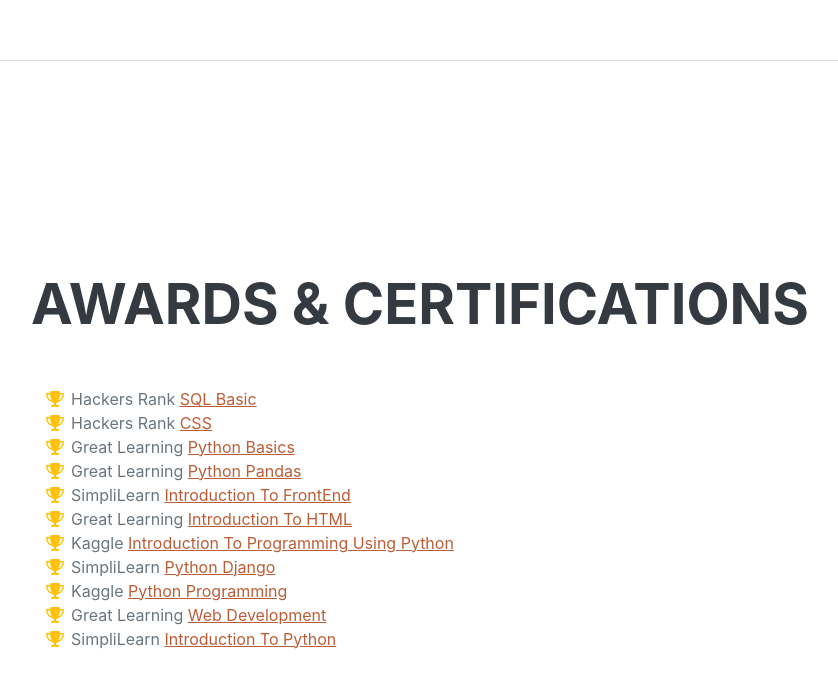
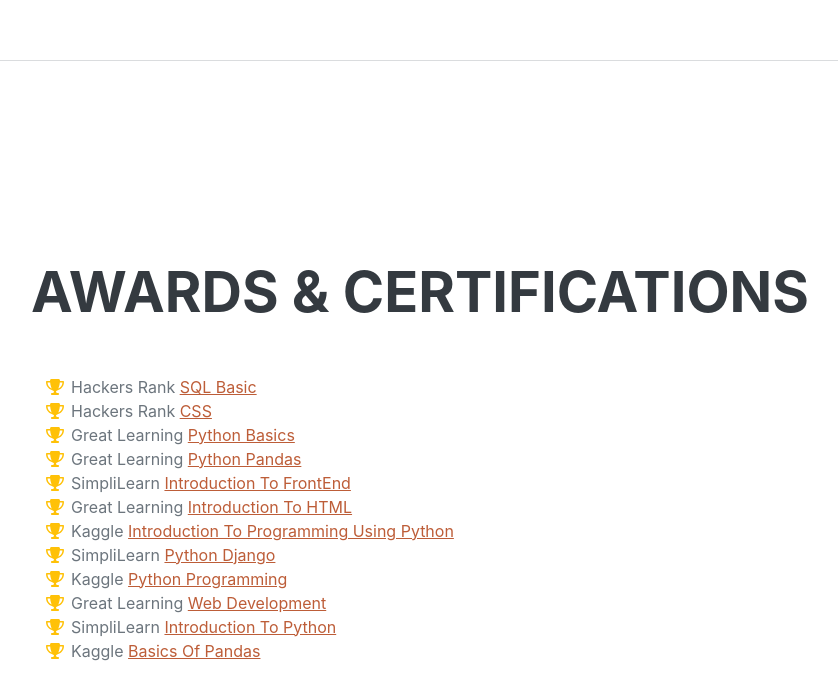
Before and after one commit to syedly/syedly.github.io, a plain HTML site: page index.html in a window 1280 px wide. Shown: the part 3944-4643 px from the top of the page, without its empty margins (289-1127 px from the left). Drawn offline with nearby package versions, Linux system fonts and the light colour scheme; a web font is replaced by a local one.

Commit message:
Update index.html

```diff
--- a/index.html
+++ b/index.html
@@ -195,6 +195,10 @@
                             <span class="fa-li"><i class="fas fa-trophy text-warning"></i></span>
                             SimpliLearn <a href="https://certificates.simplicdn.net/share/4684810_1701384065.pdf">Introduction To Python</a>
                         </li>
+                        <li>
+                            <span class="fa-li"><i class="fas fa-trophy text-warning"></i></span>
+                            Kaggle <a href="https://www.kaggle.com/learn/certification/syedly4/pandas">Basics Of Pandas</a>
+                        </li>
                     </ul>
                 </div>
             </section>
```
